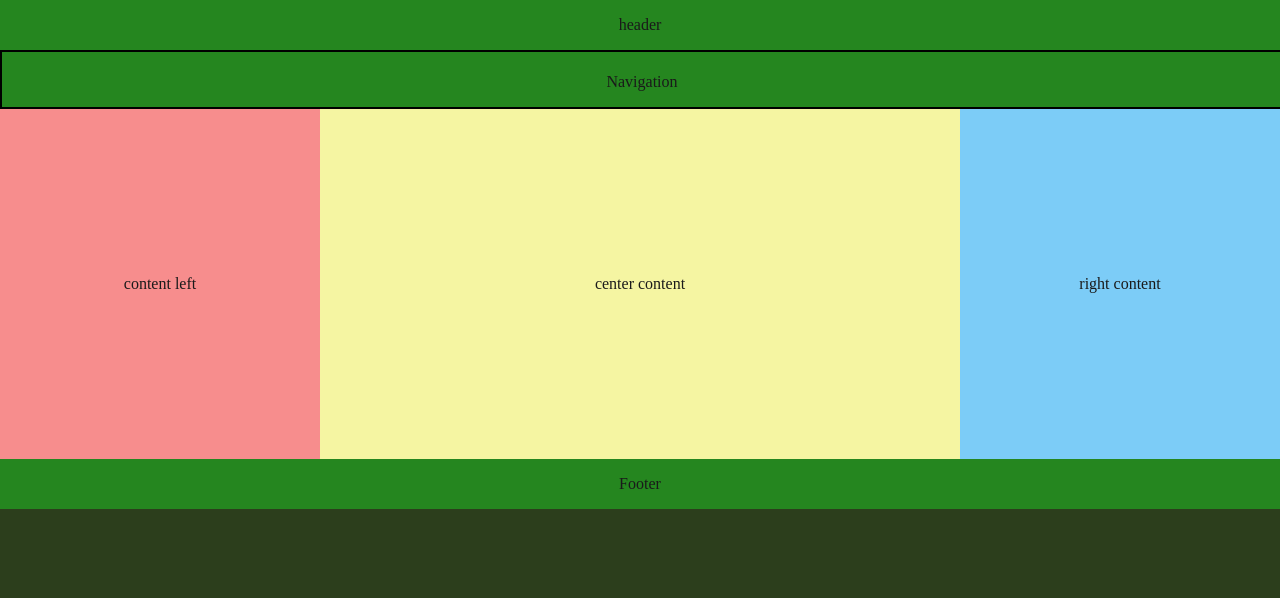
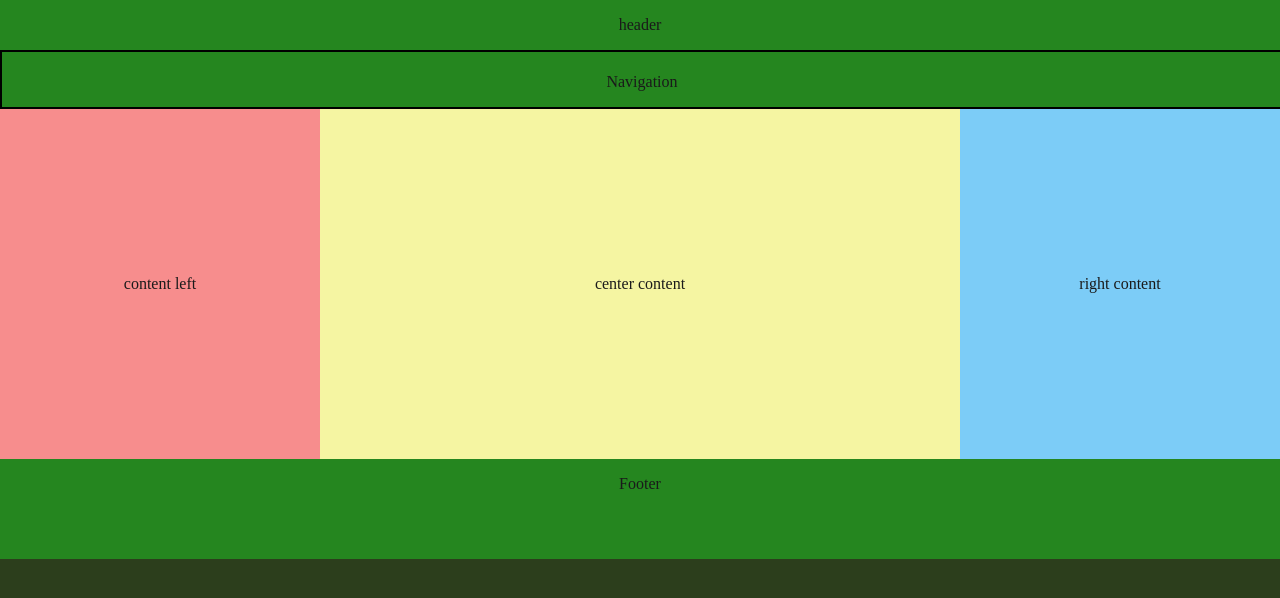
Before and after one commit to xagar18/CSS, a plain HTML site: page Flexbox/Flexbox.html in a window 1280 px wide. Drawn offline with Linux system fonts and the light colour scheme.

Commit message:
Add empty div to Flexbox layout

```diff
--- a/Flexbox/Flexbox.html
+++ b/Flexbox/Flexbox.html
@@ -16,6 +16,7 @@
         <div class="rightcontent">right content</div>
       </div>
       <div class="child4">Footer</div>
+      <div class="child4"></div>
     </div>
   </body>
 </html>
```
